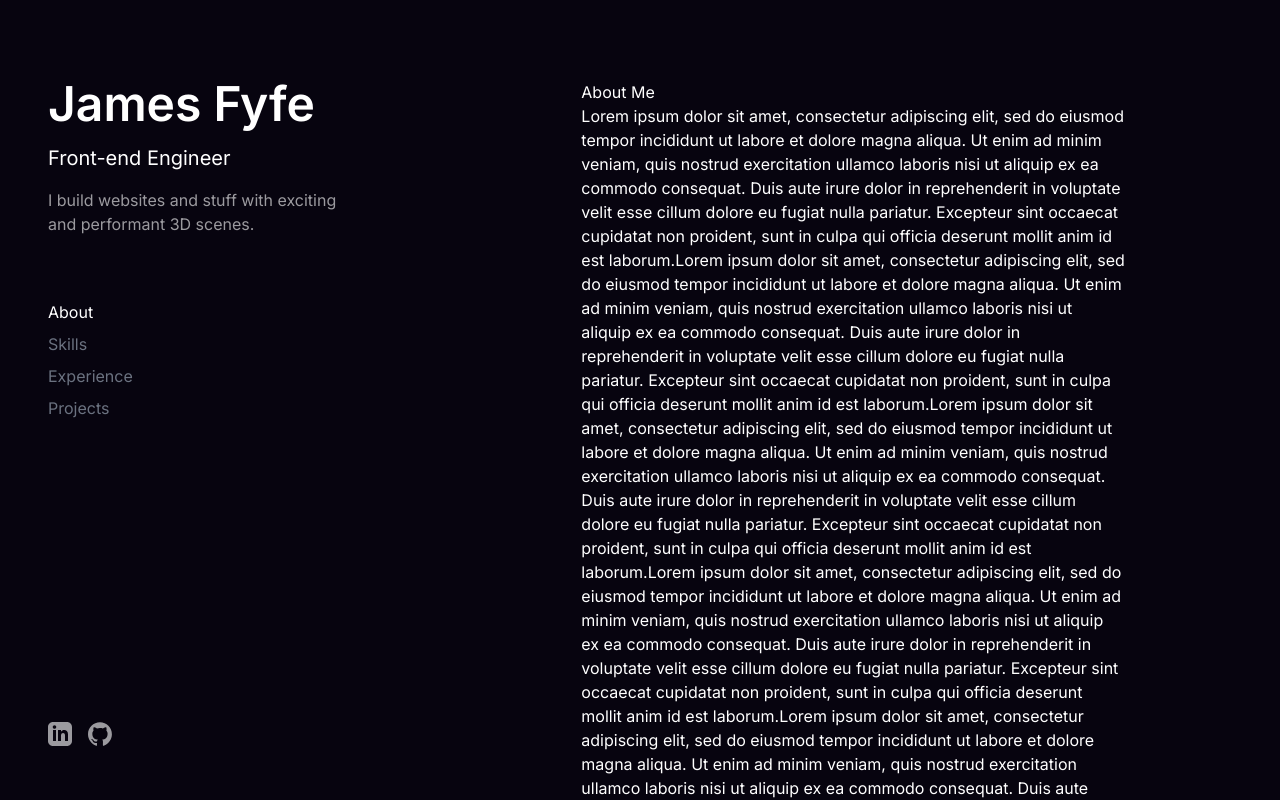
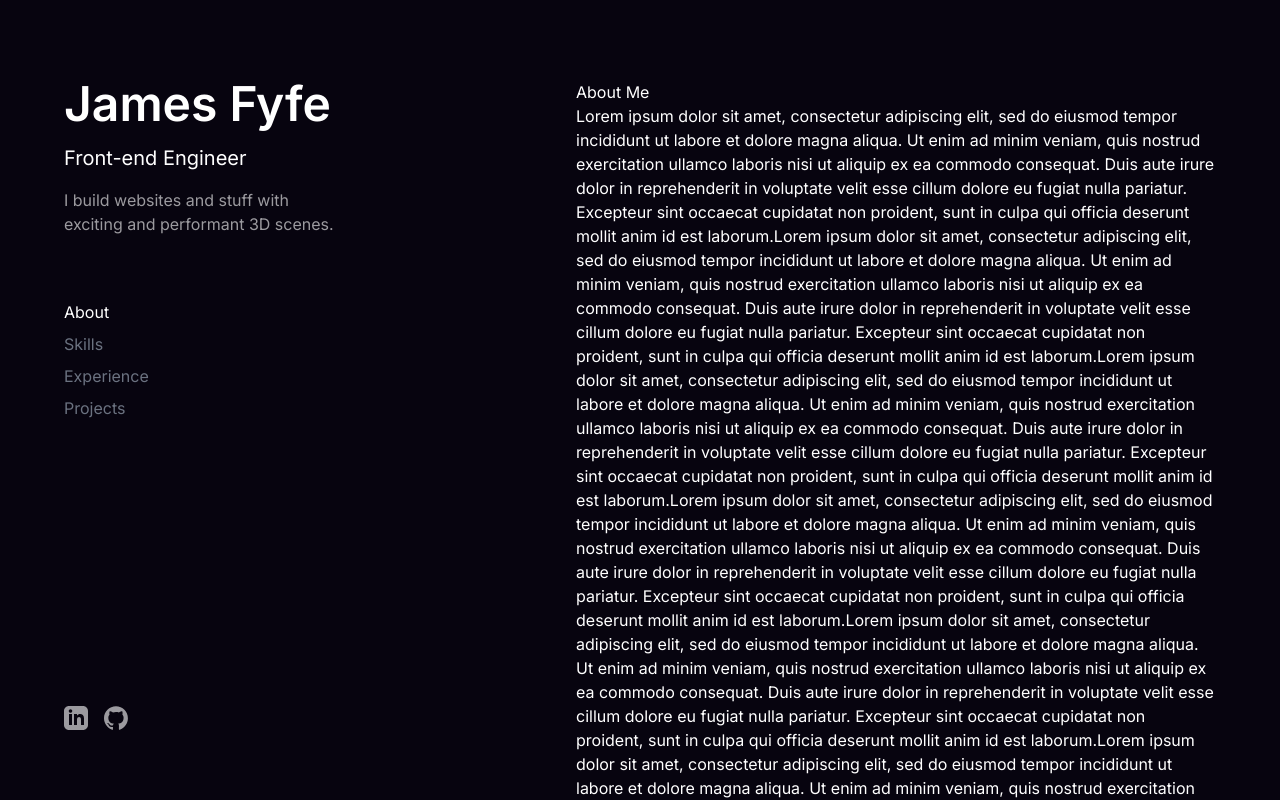
Before and after one commit to JamesFyfe/portfolio, a Next.js app: page / in a window 1280 px wide. Shown: the top 800 px of the page. Built offline with nearby package versions, Linux system fonts and the light colour scheme.

Commit message:
structure changes

```diff
--- a/src/app/page.tsx
+++ b/src/app/page.tsx
@@ -7,11 +7,11 @@ import { ScrollProvider } from "~/components/scrollContext";
 export default function HomePage() {
   return (
     <ScrollProvider>
-      <main className="grid grid-cols-1 md:grid-cols-12 h-screen max-w-7xl m-auto">
-        <div className="md:col-start-2 md:col-span-3 fixed top-8 m-12 h-full max-md:static">
+      <main className="grid grid-cols-1 md:grid-cols-10 h-screen max-w-7xl m-auto mt-4">
+        <div className="md:col-start-2 md:col-span-2 fixed m-12 h-full max-md:static">
           <LeftSide />
         </div>
-        <div className="md:col-start-6 md:col-span-6 ml-8 mr-8 md:mt-16">
+        <div className="md:col-start-5 md:col-span-6 mr-12 ml-12 md:mt-12">
           <MainContent />
         </div>
       </main>
--- a/src/components/leftSide.tsx
+++ b/src/components/leftSide.tsx
@@ -3,10 +3,10 @@ import { Links } from "./links";
 
 export function LeftSide() {
   return (
-		<div className="space-y-4 w-80">
+		<div className="space-y-4 p-4 w-80">
 			<h1 className="text-5xl font-semibold">James Fyfe</h1>
 			<h2 className="text-xl">Front-end Engineer</h2>
-			<p className="text-base opacity-60">I build websites and stuff with exciting and performant 3D scenes.</p>
+			<p className="opacity-60">I build websites and stuff with exciting and performant 3D scenes.</p>
 			<Nav />
 			<div className="absolute bottom-32 max-md:static">
 				<Links />
```
